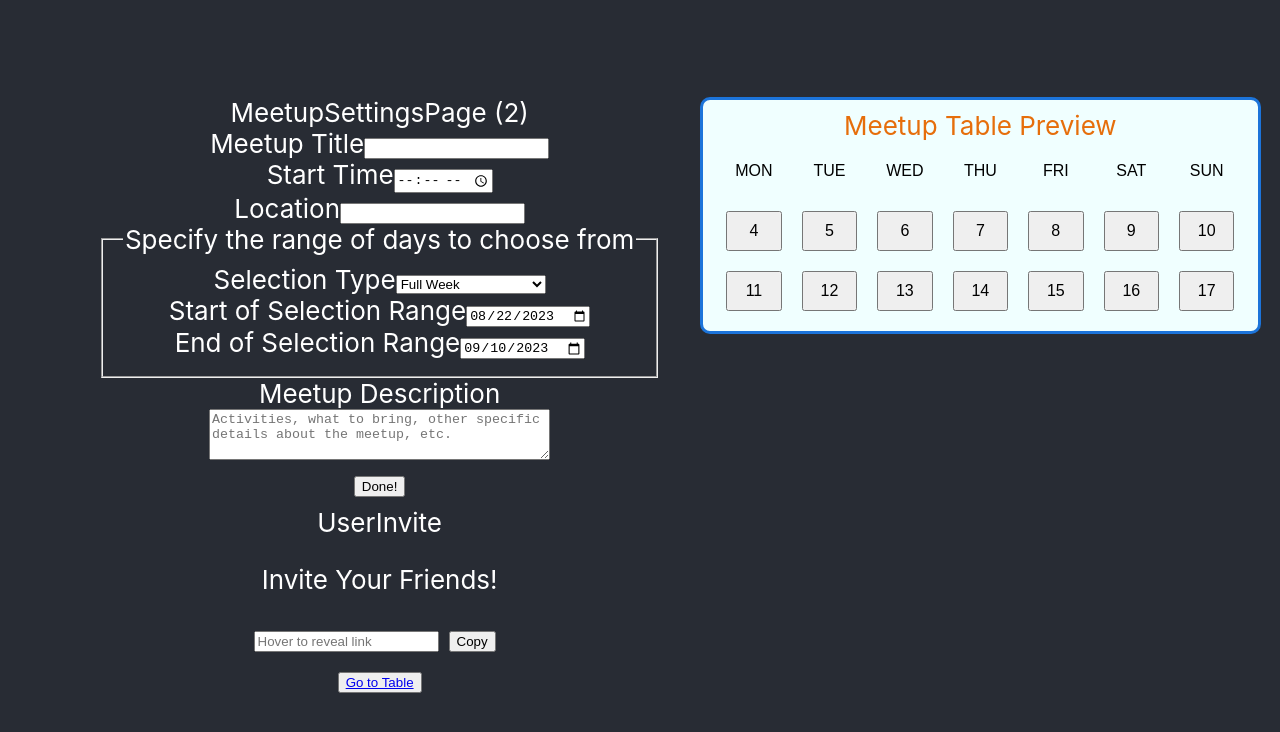
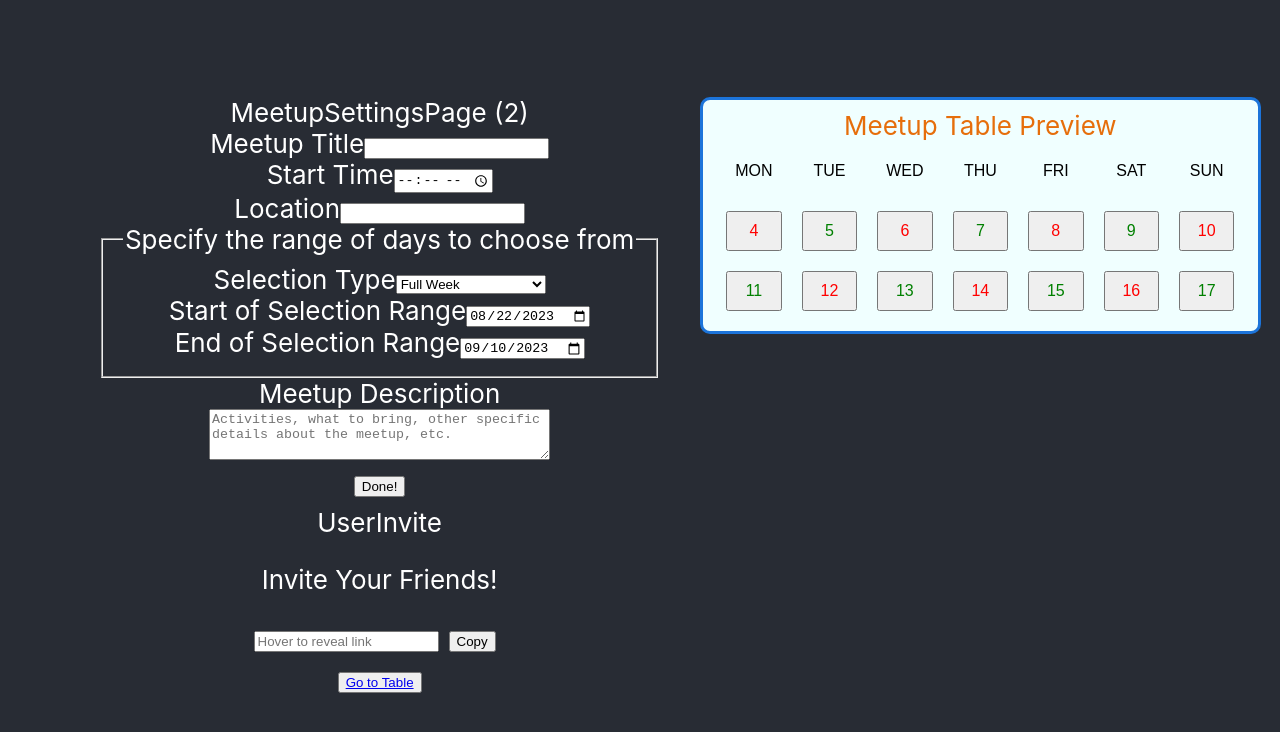
Before and after one commit to ElderlyC/meetup-app, a React (Create React App) app: page /#/Meetup-Settings in a window 1280 px wide. Shown: the top 732 px of the page. Built offline with nearby package versions, Linux system fonts and the light colour scheme.

Commit message:
conditional formatting

```diff
--- a/src/Components/TablePreview/TablePreview.jsx
+++ b/src/Components/TablePreview/TablePreview.jsx
@@ -1,7 +1,8 @@
 import React from "react";
 import classes from "./TablePreview.module.css";
 
-const TablePreview = () => {
+const TablePreview = ({ dateData }) => {
+  console.log(dateData);
   const DUMMY_TABLE = [4, 5, 6, 7, 8, 9, 10, 11, 12, 13, 14, 15, 16, 17];
   const columns = 7; // Number of columns
 
@@ -25,7 +26,11 @@ const TablePreview = () => {
         {tableMatrix.map((row, rowIndex) => (
           <div key={rowIndex} className={classes.rows}>
             {row.map((cell) => (
-              <button key={cell} className={classes.tableButton}>
+              <button
+                key={cell}
+                className={classes.tableButton}
+                style={{ color: cell % 2 === 0 ? "red" : "green" }}
+              >
                 {cell}
               </button>
             ))}
--- a/src/Components/TablePreview/TablePreview.module.css
+++ b/src/Components/TablePreview/TablePreview.module.css
@@ -20,5 +20,4 @@
   border-radius: 10px;
   padding: 10px 0px;
   color: rgb(230, 110, 11);
-  min-width: 50%;
 }
--- a/src/Pages/MeetupSettingsPage.jsx
+++ b/src/Pages/MeetupSettingsPage.jsx
@@ -6,7 +6,7 @@ import UserInvite from "../Components/UserInvite/UserInvite";
 import classes from "./MeetupSettings.module.css";
 
 function MeetupSettingsPage() {
-  const [tableDates, setTableDates] = useState();
+  const [tableDates, setTableDates] = useState("test");
   return (
     <div className={classes.container}>
       <div className={classes.leftCol}>
@@ -18,7 +18,7 @@ function MeetupSettingsPage() {
         </button>
       </div>
       <div className={classes.rightCol}>
-        <TablePreview table={tableDates} />
+        <TablePreview dateData={tableDates} />
       </div>
     </div>
   );
```
